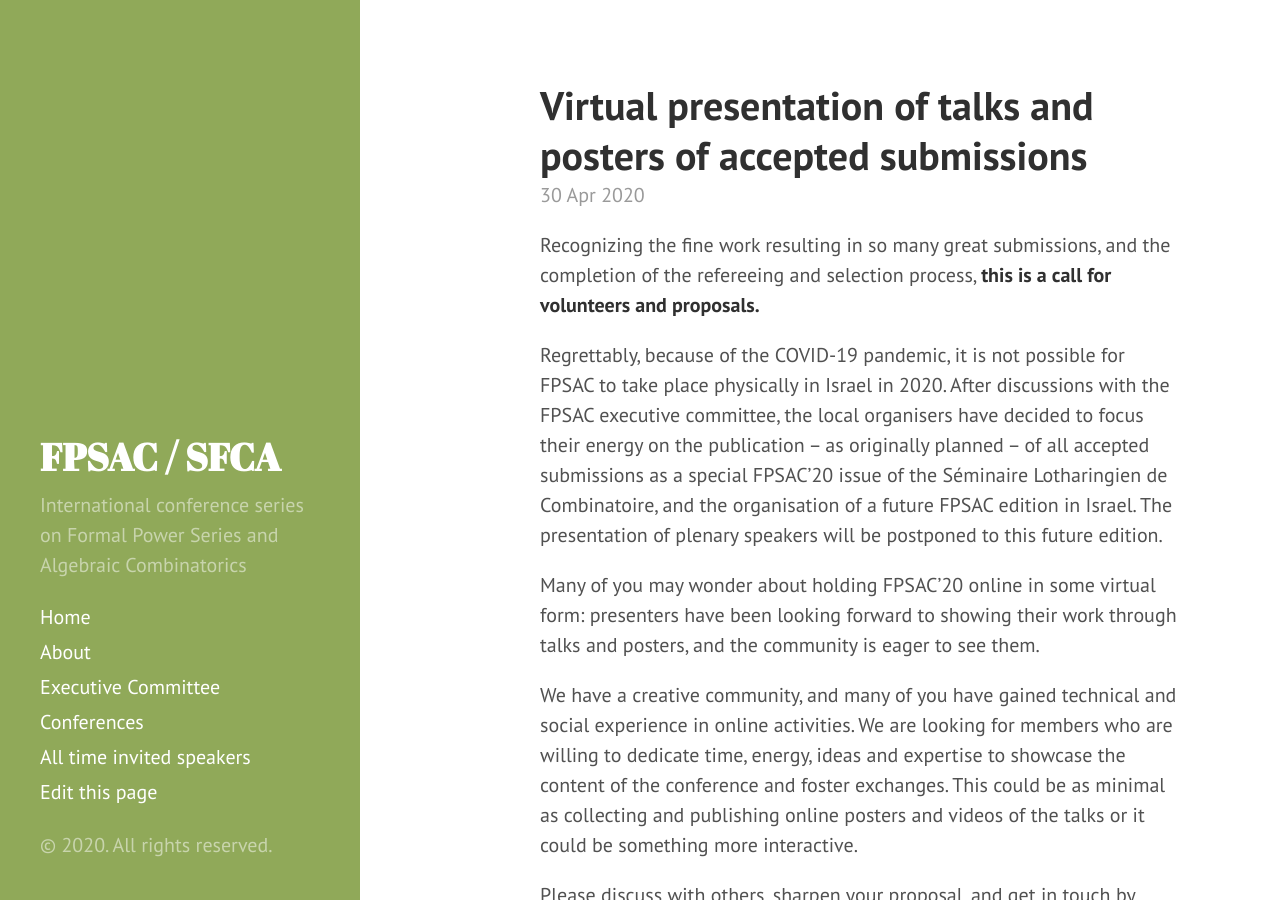
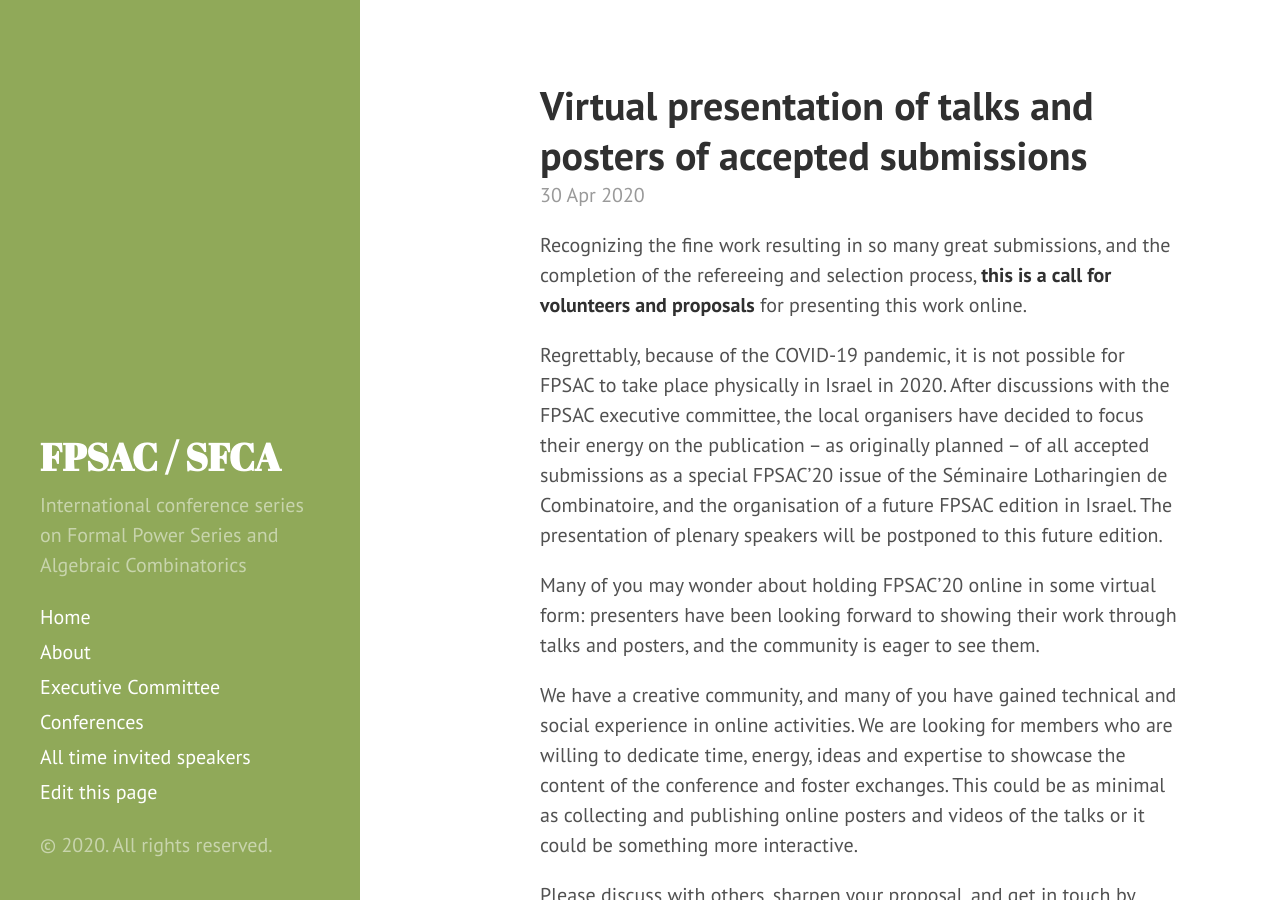
Before and after one commit to FPSAC/FPSAC.github.io, a Jekyll site: the page built from _posts/2020-04-30-callforproposal.md, in a window 1280 px wide and 900 px high. Built offline with Jekyll 4.4.1, drawn with Linux system fonts in a browser that asks for light colours.

Commit message:
updated proposla

```diff
--- a/_posts/2020-04-30-callforproposal.md
+++ b/_posts/2020-04-30-callforproposal.md
@@ -5,7 +5,7 @@
 
 Recognizing the fine work resulting in so many great submissions,
 and the completion of the refereeing and selection process,
-**this is a call for volunteers and proposals.**
+**this is a call for volunteers and proposals** for presenting this work online.
 
 Regrettably, because of the COVID-19 pandemic, it is not possible for
 FPSAC to take place physically in Israel in 2020. After discussions
```
